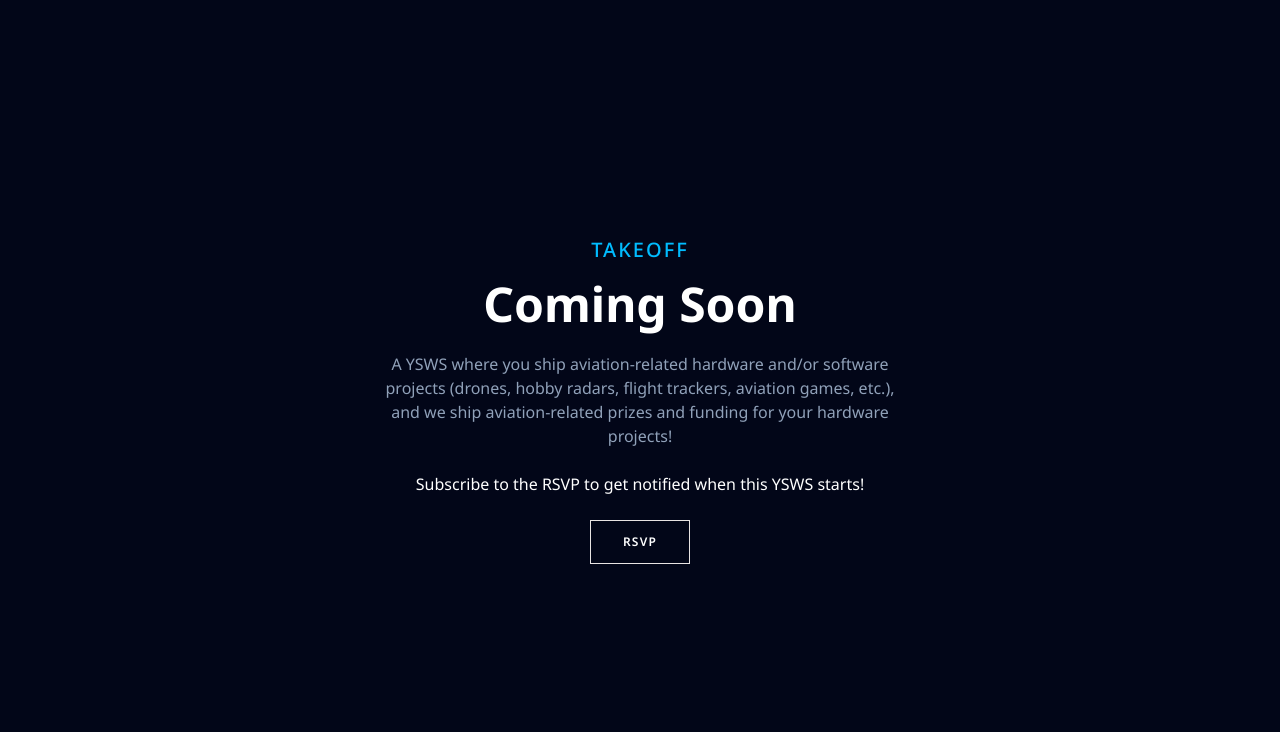
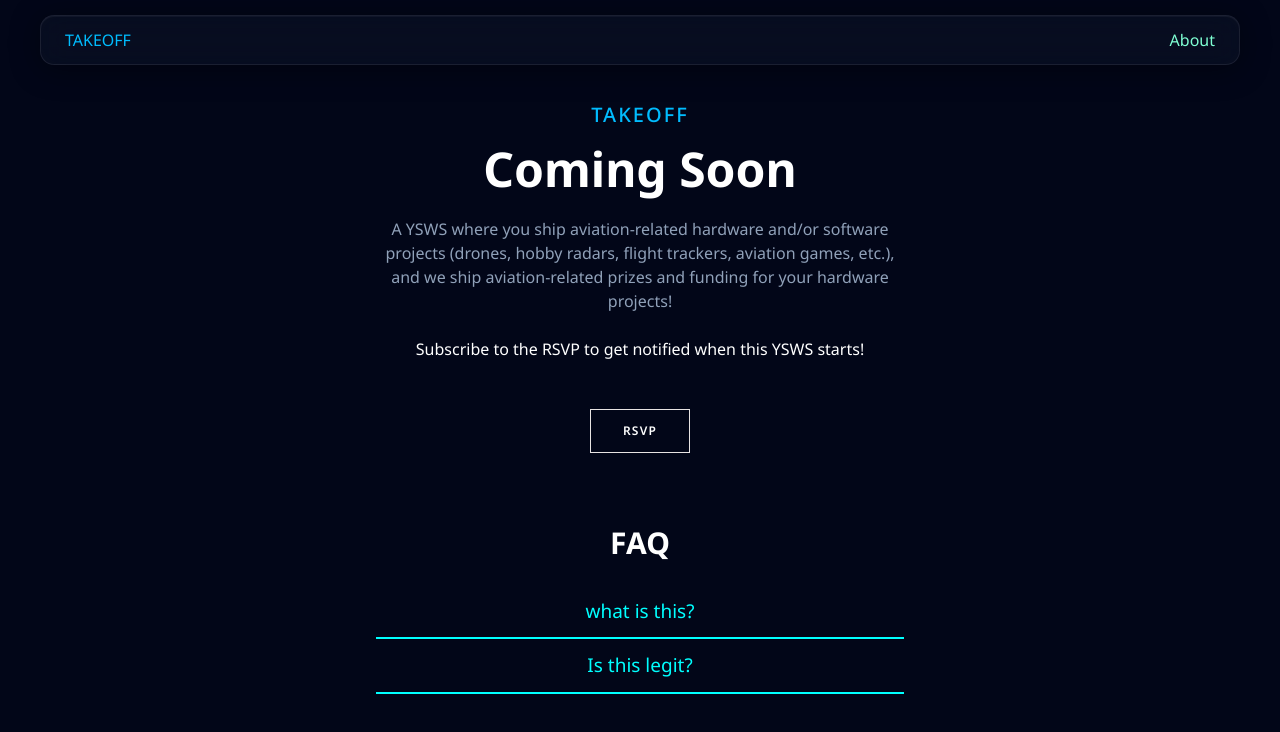
Before and after one commit to Mahmoud1205/takeoff, a Next.js app: page / in a window 1280 px wide. Shown: the top 732 px of the page. Built offline with nearby package versions, Linux system fonts and the light colour scheme; a web font is replaced by a local one.

Commit message:
added more content to the main page + some styling

```diff
--- /dev/null
+++ b/app/page.module.css
@@ -0,0 +1,98 @@
+.header {
+    top: 0;
+    left: 0;
+    right: 0;
+    width: 100%;
+    z-index: 55;
+    display: flex;
+    justify-content: center;
+    position: fixed;
+    padding-top: 15px;
+}
+
+.navbar {
+    display: flex;
+    flex-direction: row;
+      color: #00bdff;
+      width: 100%;
+      margin-left: 12px;
+      margin-right: 12px;
+      align-items: center;
+       background: rgba(15, 23, 42, 0.45);
+    backdrop-filter: blur(14px);
+    -webkit-backdrop-filter: blur(14px);
+    border: 1px solid rgba(255, 255, 255, 0.08);
+    border-radius: 14px;
+    box-shadow: 0 4px 30px rgba(0, 0, 0, 0.4), inset 0 1px 1px rgba(255, 255, 255, 0.05);
+    transition: all 0.3s cubic-bezier(0.4, 0, 0.2, 1);
+    justify-content: space-between;
+    max-width: 1200px;
+    padding: 12px 24px;
+}
+
+.navbar:hover {
+      border-color: rgba(56, 189, 248, 0.25);
+  box-shadow:
+    0 10px 40px rgba(0, 0, 0, 0.6),
+    0 0 20px rgba(56, 189, 248, 0.05);
+}
+
+.navbarButtons {
+    color: aquamarine;
+}
+
+.navbarButtons:hover {
+    color: #ffffff;
+}
+
+
+.FAQ {
+      position: relative;
+  display: inline-block;
+  width: 100%;
+  gap: 12px;
+}
+
+.FAQstyle {
+    border: #00bdff;
+    overflow: hidden;
+
+}
+
+
+.FAQlist {
+    color: aqua;
+    border-bottom: 2px solid;
+    font-size: 19px;
+    font-size: 19px;
+    padding: 12px 20px;
+    cursor: pointer;
+    transition: background-color 0.3s ease;
+    list-style: none;
+
+}
+
+.FAQlist:hover {
+    background-color: rgb(116, 116, 153, 0.1);
+    height: auto;
+}
+
+.FAQcontent {
+  opacity: 0;
+  transform: translateY(-10px);
+  transition: opacity 0.3s ease, transform 0.3s ease;
+  padding: 10px 20px;
+  color: white;
+
+}
+
+.FAQstyle[open] .FAQcontent {
+  opacity: 1;
+  transform: translateY(0);
+}
+
+.FAQ.active .FAQcontent {
+  opacity: 1;
+  visibility: visible;
+  transform: translateY(0);
+}
--- a/app/page.tsx
+++ b/app/page.tsx
@@ -8,12 +8,24 @@
  */
 
 "use client"
-
+import styles from "./page.module.css";
 import { Button } from "@/components/ui/button";
 
 export default function Home() {
   return (
     <main className="min-h-screen flex items-center justify-center bg-slate-950 text-white">
+
+
+      <header className={styles.header}>
+        <div className={styles.navbar}>
+          <a href="">TAKEOFF</a>
+          <a href=""  className={styles.navbarButtons}>About</a>
+
+        </div>
+
+      </header>
+
+
       <div className="max-w-xl text-center px-6">
         <p className="text-sky-400 text-xl font-medium tracking-widest uppercase">
           Takeoff
@@ -36,10 +48,24 @@ export default function Home() {
         <Button
           variant="outline"
           size="lg"
+          className="mt-6 mb-12"
           onClick={() => window.open("https://rsvp.hackclub.community/takeoff", "_blank", "noopener,noreferrer")} // TODO: not ideal. fix. refer to shadcn docs for Button
         >
           RSVP
         </Button>
+
+<div className={styles.FAQ}>
+            <br /><h1 className="text-3xl font-bold mb-6 text-center">FAQ</h1>
+        <details className={styles.FAQstyle}>
+            <summary className={styles.FAQlist}>what is this?</summary>
+            <p className={styles.FAQcontent}>This is....</p>
+  </details>
+          <details className={styles.FAQstyle}>
+            <summary className={styles.FAQlist}>Is this legit?</summary>
+            <p className={styles.FAQcontent}>This is a hackclub program.....</p>
+        </details>
+</div>
+
       </div>
     </main>
   );
```
